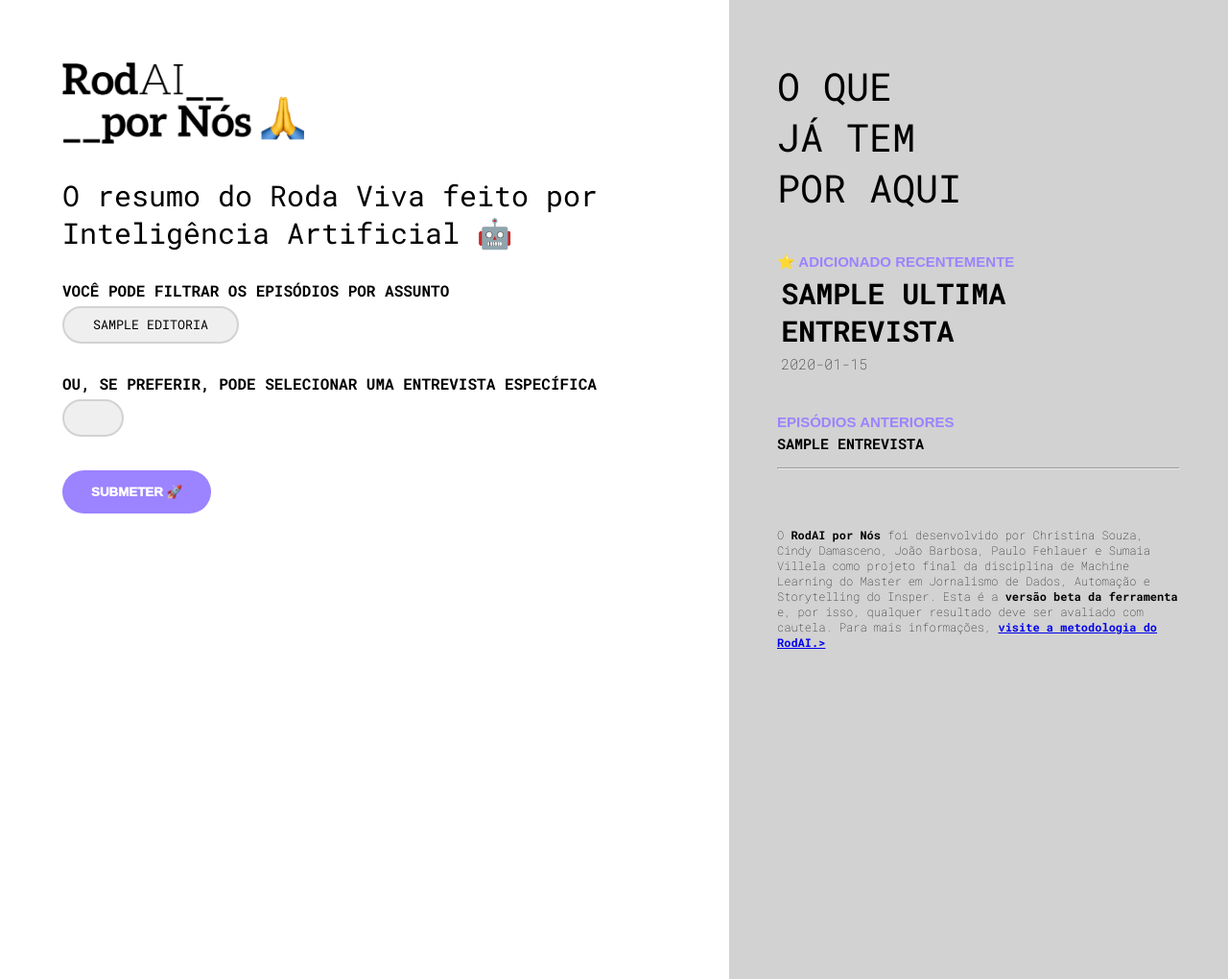
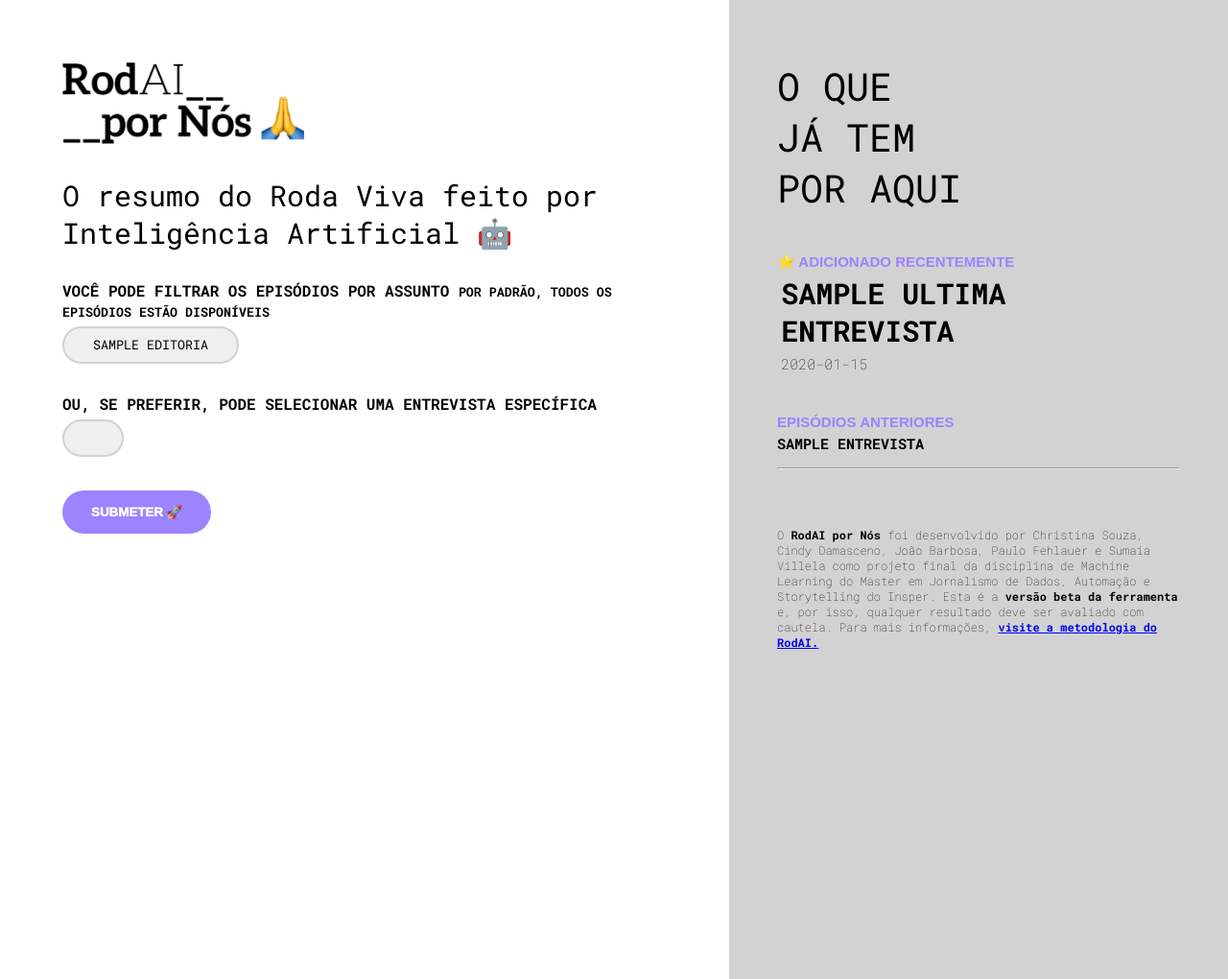
Before and after one commit to cindydamasceno/rodai, a Flask app: template templates/index.html in a window 1280 px wide. Shown: the whole page at 96% size. Run offline with Flask 3, Linux system fonts and the light colour scheme; the template is opened without the code that fills it: most values are stand-ins (such as "Sample title", 1, 10 or a date in 2020); lists and menus that the app fills with data are empty.

Commit message:
Update index.html

```diff
--- a/templates/index.html
+++ b/templates/index.html
@@ -23,7 +23,7 @@
         <form action="/resultado" method="post">
             <!-- EDITORIA -->
             <div class="div-editoria">
-                <p class="select-form">VOCÊ PODE FILTRAR OS EPISÓDIOS POR ASSUNTO</p>
+                <p class="select-form">VOCÊ PODE FILTRAR OS EPISÓDIOS POR ASSUNTO <small> POR PADRÃO, TODOS OS EPISÓDIOS ESTÃO DISPONÍVEIS</small></p>
                 <select name="editorias" id="escolhe_editoria" onchange="filtrarEntrevistados()">
                     {% for editoria in relacao_editorias %}
                     <option value="{{ editoria }}">{{ editoria }}</option>
@@ -81,7 +81,7 @@
         <div>
             <hr>
             <footer>
-                <p class="texto-rodape"> O <strong>RodAI por Nós</strong> foi desenvolvido por Christina Souza, Cindy Damasceno, João Barbosa, Paulo Fehlauer e Sumaia Villela como projeto final da disciplina de Machine Learning do Master em Jornalismo de Dados, Automação e Storytelling do Insper. Esta é a <strong>versão beta da ferramenta</strong> e, por isso, qualquer resultado deve ser avaliado com cautela. Para mais informações, <strong><a href="https://github.com/cindydamasceno/rodai/tree/main">visite a metodologia do RodAI.></strong></a></p><br>
+                <p class="texto-rodape"> O <strong>RodAI por Nós</strong> foi desenvolvido por Christina Souza, Cindy Damasceno, João Barbosa, Paulo Fehlauer e Sumaia Villela como projeto final da disciplina de Machine Learning do Master em Jornalismo de Dados, Automação e Storytelling do Insper. Esta é a <strong>versão beta da ferramenta</strong> e, por isso, qualquer resultado deve ser avaliado com cautela. Para mais informações, <strong><a href="https://github.com/cindydamasceno/rodai/tree/main">visite a metodologia do RodAI.</strong></a></p><br>
             </footer>
         </div>
     </div>
```
